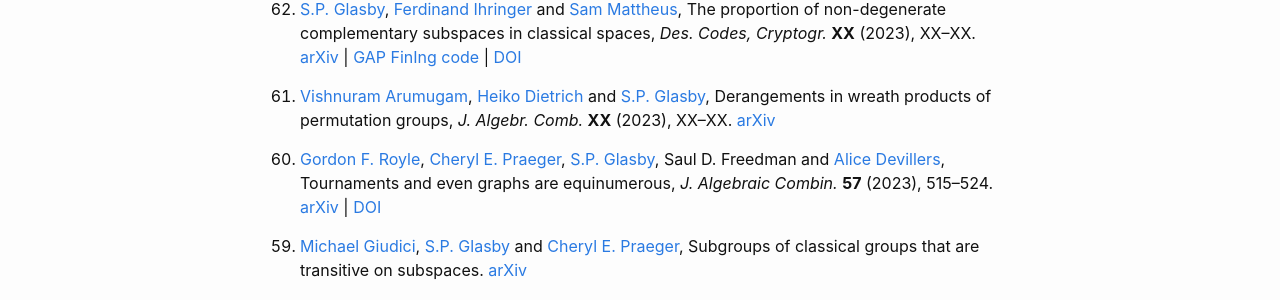
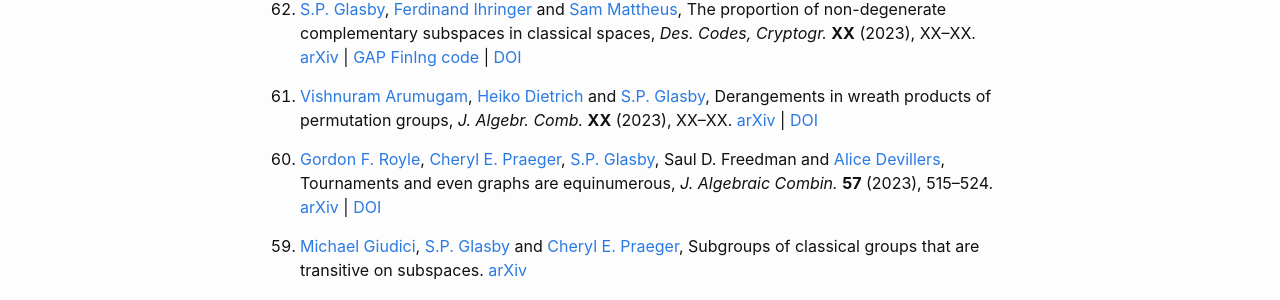
Before and after one commit to StephenGlasby/StephenGlasby.github.io, a Jekyll site: the page built from publications.md, in a window 1280 px wide and 900 px high. Shown: the part 320-620 px from the top of the window. Built offline with Jekyll 4.4.1, drawn with Linux system fonts in a browser that asks for light colours.

Commit message:
DOI derangement

```diff
--- a/publications.md
+++ b/publications.md
@@ -25,7 +25,8 @@ Preprints of my (recent) papers are on [the arXiv](https://arxiv.org/a/glasby_s_
   [S.P. Glasby](https://staffhome.ecm.uwa.edu.au/~00059629/),
   Derangements in wreath products of permutation groups,
   *J. Algebr. Comb.* **XX** (2023), XX--XX.
-  [arXiv](https://arxiv.org/abs/2207.01215)
+  [arXiv](https://arxiv.org/abs/2207.01215) |
+  [DOI](https://doi.org/10.1007/s10801-023-01255-1)
 
 0. [Gordon F. Royle](https://www.uwa.edu.au/people/Gordon.Royle),
   [Cheryl E. Praeger](https://www.uwa.edu.au/people/cheryl.praeger),
```
